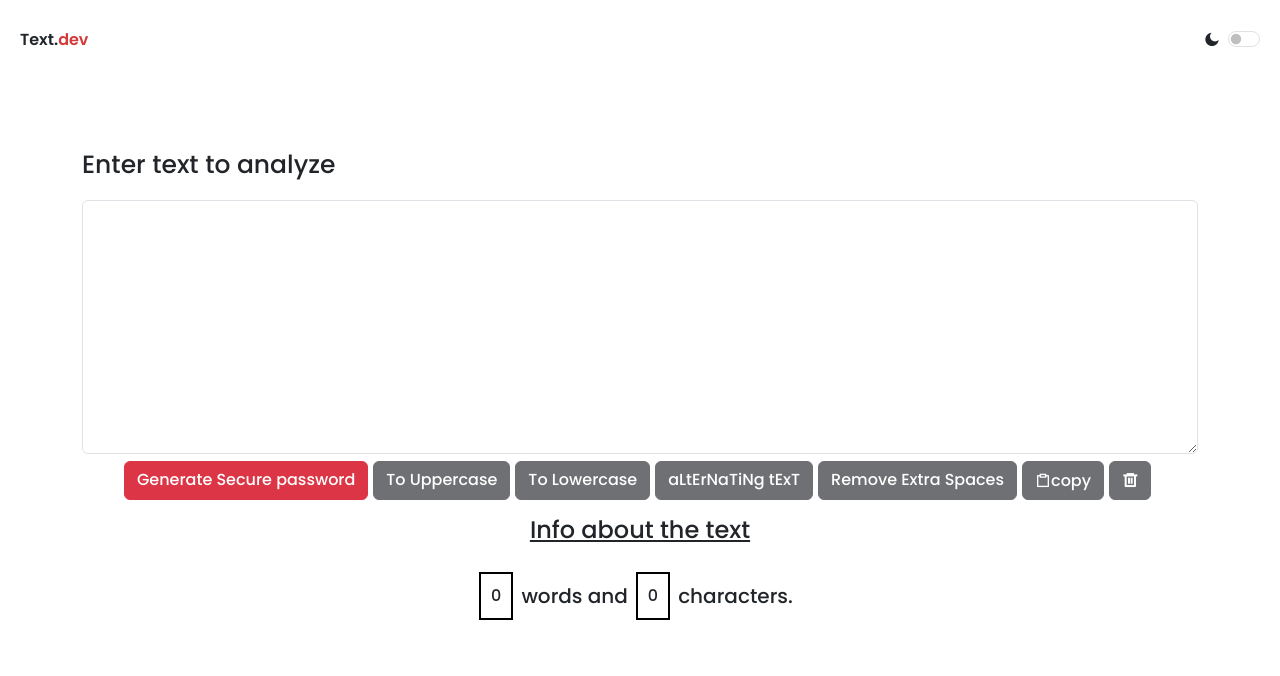
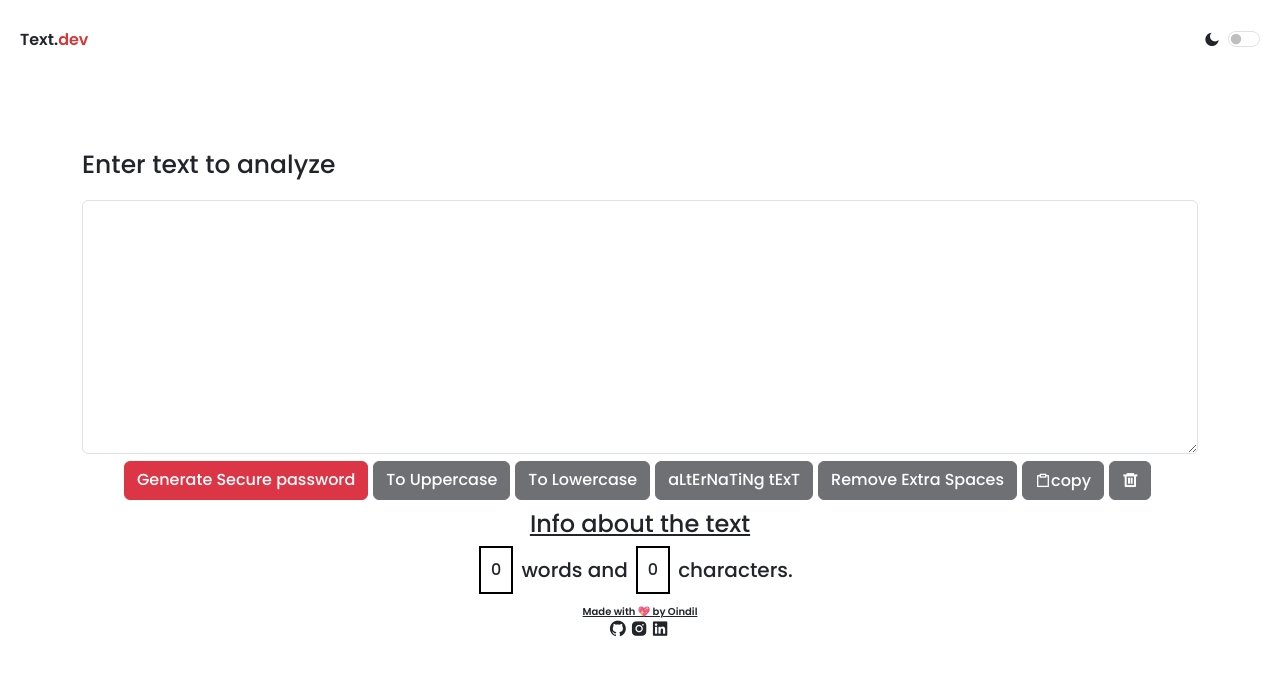
Before and after one commit to OINDIL/textog, a React (Create React App) app: page / in a window 1280 px wide. Shown: the top 676 px of the page. Built offline with nearby package versions, Linux system fonts and the light colour scheme.

Commit message:
added contacts page

```diff
--- a/public/index.html
+++ b/public/index.html
@@ -11,6 +11,7 @@
   <link rel="preconnect" href="https://fonts.gstatic.com" crossorigin>
   <link href="https://fonts.googleapis.com/css2?family=Poppins:wght@500;600&display=swap" rel="stylesheet">
   <link href="https://cdn.jsdelivr.net/npm/remixicon@3.5.0/fonts/remixicon.css" rel="stylesheet">
+  <link href='https://unpkg.com/boxicons@2.1.4/css/boxicons.min.css' rel='stylesheet'>
   <title>✒️Text Formatter - Generate passwords | Lowercase to Uppercase | Uppercase to Lowercase | Remove Extra Spaces |
     Alternate Text </title>
 </head>
--- a/src/Components/Navbar.js
+++ b/src/Components/Navbar.js
@@ -3,7 +3,7 @@ import PropTypes from 'prop-types'
 export default function Navbar(props) {
   return (
     <>
-      <div className="nav">
+      <div className={`text-${props.mode === 'dark' ? 'light' : 'dark'} nav`}>
         <p>Text.<span>dev</span></p>
         <div className="form-check-reverse form-check form-switch" >
             <input className="form-check-input" type="checkbox" role="switch" id="flexSwitchCheckDefault" onClick={props.togglefunc} />
--- a/src/Components/TextArea.js
+++ b/src/Components/TextArea.js
@@ -73,8 +73,8 @@ export default function TextArea(props) {
         setText(event.target.value)
     }
     return (
-        <div>
-            <div className="mb-3">
+        <>
+            <div>
                 <label htmlFor="myBox" className="form-label my-3"><span style={{ fontSize: '25px' }}>{props.title}</span></label>
                 <textarea id="myBox" rows="10" className="form-control" style={{ backgroundColor: props.mode === 'light' ? 'white' : 'rgb(48, 49, 52)', color: props.mode === 'light' ? 'black' : 'white' }} value={text} onChange={onChangeHandler}></textarea>
                 <div id="buttons">
@@ -88,7 +88,7 @@ export default function TextArea(props) {
 
                 </div>
             </div>
-            <div id="info-text" className='container'>
+            <div id="info-text" className="container">
                 <h4 style={{ textDecoration: "underline" }}>Info about the text</h4>
                 <div id="info-section" className={`d-flex`} style={{ alignItems: "center" }}>
                     <section style={{ border: `2px solid ${props.mode === 'light' ? 'black' : 'white'}`, padding: "10px", display: "flex", justifyContent: "center", alignItems: "center" }}>{lengthOfWord()}</section>
@@ -97,6 +97,14 @@ export default function TextArea(props) {
                     <h5 className='mx-2 my-1'>characters.</h5>
                 </div>
             </div>
-        </div>
+            <div className="footer">
+                <p>Made with 💖 by Oindil</p>
+                <div className='icons'>
+                    <a href="https://github.com/OINDIL" target='_blank'><i class={`bx bxl-github text-${props.mode === 'dark' ? 'light' : 'dark'}`}></i></a>
+                    <a href="https://www.instagram.com/oindil.golder/" target='_blank'><i class={`bx bxl-instagram-alt text-${props.mode === 'dark' ? 'light' : 'dark'}`}></i></a>
+                    <a href="https://www.linkedin.com/in/oindil-golder" target='_blank'><i class={`bx bxl-linkedin-square text-${props.mode === 'dark' ? 'light' : 'dark'}`}></i></a>
+                </div>
+            </div>
+        </>
     )
 }
--- a/src/index.css
+++ b/src/index.css
@@ -5,7 +5,7 @@
     font-family: 'Poppins', sans-serif;
     /* background-color: aquamarine; */
 }
-.nav p{
+p{
     margin-bottom: 0;
     font-weight: 600;
 }
@@ -34,11 +34,24 @@
     display: flex;
     flex-direction: column;
     align-items: center;
+    margin-top: 10px;
     /* background-color: aqua; */
 }
-#info-section{
-    padding: 20px;
-    border-radius: 20px;
+.footer{
+    display: flex;
+    flex-direction: column;
+    align-items: center;
+}
+.footer p{
+    font-size: 10px;
+    text-decoration: underline;
+    margin-top: 10px;
+}
+
+.icons i{
+    color: black;
+    font-size: 1.2em;
+    margin-right: 2px;
 }
 @media(max-width:640px){
     .nav{
```
